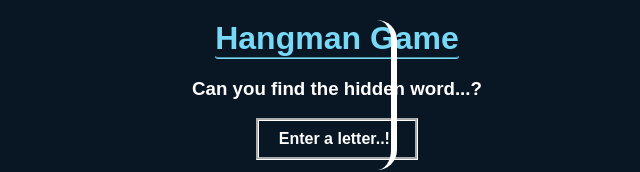
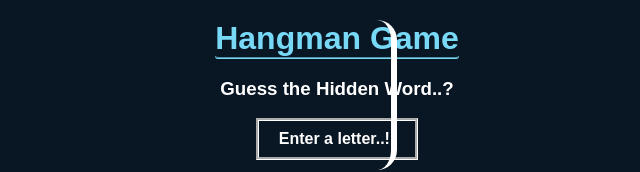
Before and after one commit to hemantsaini-7/Hangman-Game, a plain HTML site: page index.html in a window 1280 px wide. Shown: the top 172 px of the page, without its empty margins (303-943 px from the left). Drawn offline with Linux system fonts and the light colour scheme.

Commit message:
Update index.html

```diff
--- a/index.html
+++ b/index.html
@@ -19,7 +19,7 @@
       Hangman Game
     </h1>
     <h3>
-      Can you find the hidden word...?
+      Guess the Hidden Word..?
     </h3>
     <h4 class="bborder2">Enter a letter..!!</h4>
 
@@ -43,6 +43,7 @@
         <line x1="140" y1="150" x2="160" y2="180" class="figure-part" />
       </svg>
 
+      <!-- The wrong letter section positioning-->
       <div class="wrong-letters-container">
         <div id="wrong-letters"></div>
       </div>
```
